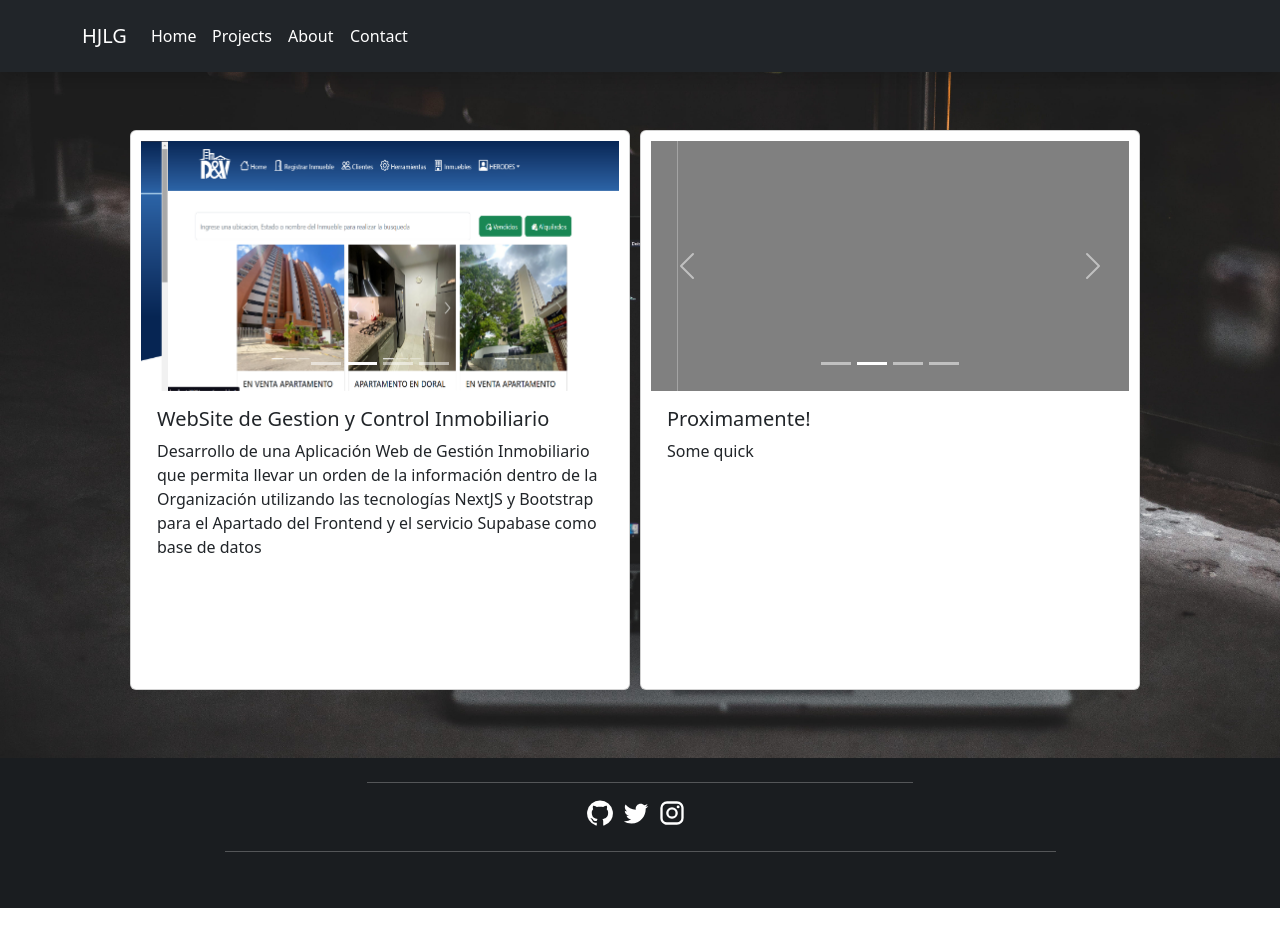
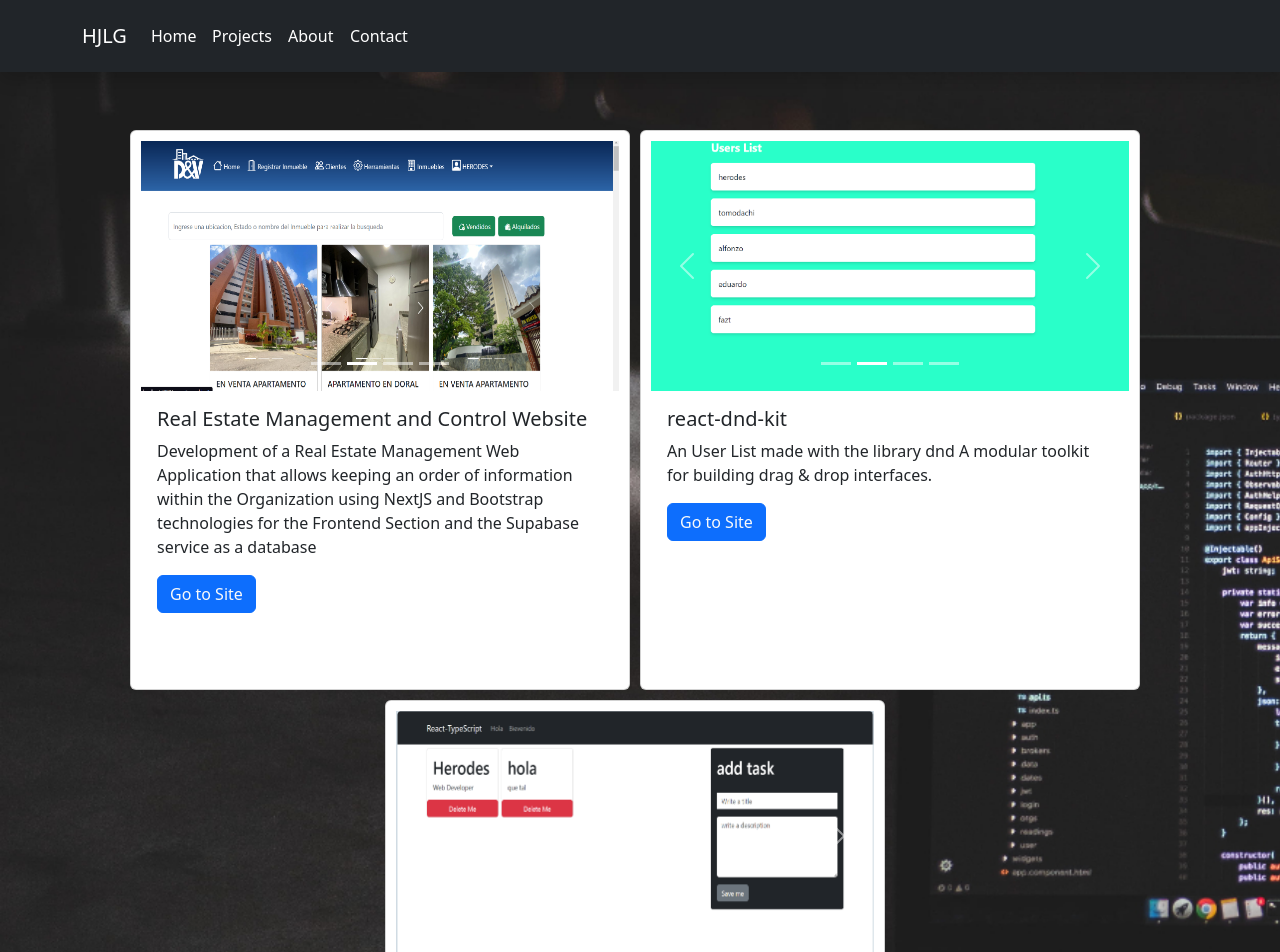
Before and after one commit to Herodesjosue/HerodesJosueAboutMe, a Next.js app: page /projects in a window 1280 px wide. Shown: the top 952 px of the page. Before the commit the page ends 908 px from the top, so only its background shows below. Built offline with nearby package versions, Linux system fonts and the light colour scheme.

Commit message:
18/8/2023

```diff
--- a/src/app/projects/page.jsx
+++ b/src/app/projects/page.jsx
@@ -1,4 +1,5 @@
 "use client";
+import Link from "next/link";
 import Button from "react-bootstrap/Button";
 import Card from "react-bootstrap/Card";
 import Carousel from "react-bootstrap/Carousel";
@@ -7,21 +8,39 @@ const data = [
   {
     img: "/image/InmobiliariaDyV1.png",
     img2: "/image/InmobiliariaDyV2.png",
-    img3:"/image/InmobiliariaDyV3.png",
+    img3: "/image/InmobiliariaDyV3.png",
     img4: "/image/InmobiliariaDyV4.png",
-    title: "WebSite de Gestion y Control Inmobiliario",
-    text: "Desarrollo de una Aplicación Web de Gestión Inmobiliario que permita llevar un orden de la información dentro de la Organización utilizando las tecnologías NextJS y Bootstrap para el Apartado del Frontend y el servicio Supabase como base de datos",
+    title: "Real Estate Management and Control Website",
+    text: "Development of a Real Estate Management Web Application that allows keeping an order of information within the Organization using NextJS and Bootstrap technologies for the Frontend Section and the Supabase service as a database",
     link: "",
   },
   {
-    img: "/image/gray.png",
-    img2: "/image/gray.png",
-    img3: "/image/gray.png",
-    img4: "/image/gray.png",
-    title: "Proximamente!",
-    text: "Some quick",
-    link: "",
+    img: "/image/reactdnd.png",
+    img2: "/image/reactdnd.png",
+    img3: "/image/reactdnd.png",
+    img4: "/image/reactdnd.png",
+    title: "react-dnd-kit",
+    text: "An User List made with the library dnd A modular toolkit for building  drag & drop interfaces.",
+    link: "https://react-dnd-kit-roan.vercel.app",
   },
+  {
+    img: "/image/taskmanager.png",
+    img2: "/image/taskmanager.png",
+    img3: "/image/taskmanager.png",
+    img4: "/image/taskmanager.png",
+    title: "task-card-react",
+    text: "Hello there, 😊",
+    link: "https://task-card-react-typescript.vercel.app",
+  },
+  // {
+  //   img: "/image/gray.png",
+  //   img2: "/image/gray.png",
+  //   img3: "/image/gray.png",
+  //   img4: "/image/gray.png",
+  //   title: "Proximamente!",
+  //   text: "Some quick",
+  //   link: "https://react-dnd-kit-roan.vercel.app",
+  // },
 ];
 
 export default function Projects() {
@@ -30,7 +49,7 @@ export default function Projects() {
       <div className="container p-5">
         <div className="row">
           <div className="col-lg-12 col-sm-3 d-flex flex-wrap justify-content-center">
-            {data.map(({ img, title, text, link,img2, img3,img4 }) => {
+            {data.map(({ img, title, text, link, img2, img3, img4 }) => {
               return (
                 <>
                   <Card
@@ -49,46 +68,47 @@ export default function Projects() {
                         <img
                           className="d-block w-100"
                           src={img}
-                          style={{height: "250px", width: "320px"}}
+                          style={{ height: "250px", width: "320px" }}
                           alt="First slide"
                         />
-
                       </Carousel.Item>
                       <Carousel.Item>
                         <img
                           className="d-block w-100"
                           src={img2}
-                          style={{height: "250px", width: "320px"}}
-
+                          style={{ height: "250px", width: "320px" }}
                           alt="First slide"
                         />
-
                       </Carousel.Item>
                       <Carousel.Item>
                         <img
                           className="d-block w-100"
                           src={img3}
-                          style={{height: "250px", width: "320px"}}
-
+                          style={{ height: "250px", width: "320px" }}
                           alt="First slide"
                         />
-
                       </Carousel.Item>
                       <Carousel.Item>
                         <img
                           className="d-block w-100"
                           src={img4}
-                          style={{height: "250px", width: "320px"}}
-
+                          style={{ height: "250px", width: "320px" }}
                           alt="First slide"
                         />
-
                       </Carousel.Item>
                     </Carousel>
                     <Card.Body>
                       <Card.Title>{title}</Card.Title>
                       <Card.Text>{text}</Card.Text>
-                      {/* <Button variant="primary">Go somewhere</Button> */}
+                      <Button variant="primary">
+                        <Link
+                          target="_blank"
+                          className="text-decoration-none text-light"
+                          href={link}
+                        >
+                          Go to Site
+                        </Link>
+                      </Button>
                     </Card.Body>
                   </Card>
                 </>
```
Also changed, not shown: public/image/reactdnd.png (added), public/image/taskmanager.png (added).
